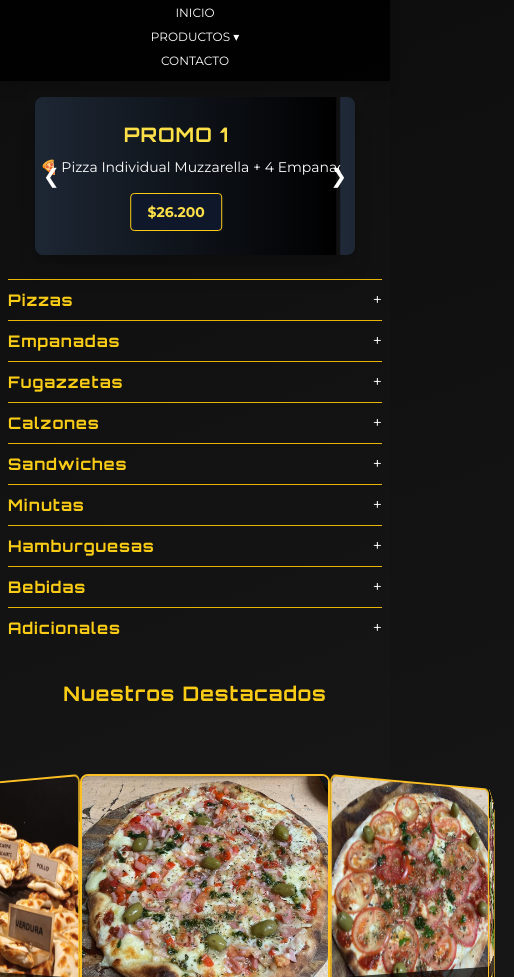
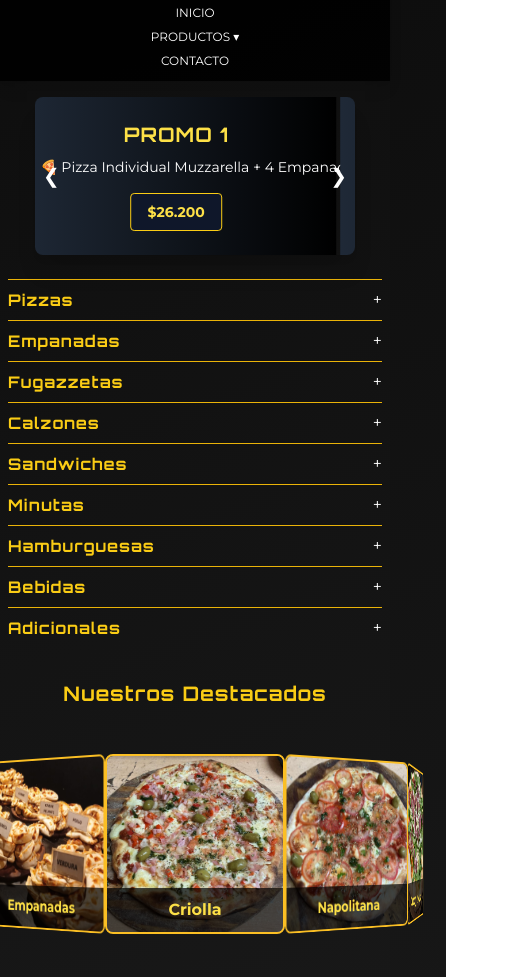
Before and after one commit to cuellogabriel/ElConde, a plain HTML site: page index.html in a window 390 px wide. Shown: the part 119-1096 px from the top of the page, 514 px wide, since content can reach past the window. Drawn offline with nearby package versions, Linux system fonts and the light colour scheme.

Commit message:
responsive initial

```diff
--- a/script.js
+++ b/script.js
@@ -286,7 +286,8 @@
         if (cellCount === 0) return;
 
         const theta = 360 / cellCount;
-        const radius = Math.round((250 / 2) / Math.tan(Math.PI / cellCount));
+        const cellWidth = carousel.offsetWidth;
+        const radius = Math.round((cellWidth / 2) / Math.tan(Math.PI / cellCount));
 
         cells.forEach((cell, i) => {
           const cellAngle = theta * i;
--- a/styles.css
+++ b/styles.css
@@ -25,13 +25,13 @@
 
     .scene {
       width: 100%;
-      padding: 40px 0;
+      padding: 30px 0;
       perspective: 1000px;
     }
 
     .carousel {
-      width: 250px;
-      height: 250px;
+      width: 180px;
+      height: 180px;
       position: relative;
       margin: 0 auto;
       transform-style: preserve-3d;
@@ -40,10 +40,10 @@
 
     .carousel-cell {
       position: absolute;
-      width: 250px;
-      height: 250px;
-      left: 10px;
-      top: 10px;
+      width: 100%;
+      height: 100%;
+      left: 0;
+      top: 0;
       border: 2px solid #fbbF24;
       border-radius: 8px;
       overflow: hidden;
@@ -72,3 +72,10 @@
       text-align: center;
       font-weight: bold;
     }
+
+    @media (min-width: 768px) {
+      .carousel {
+        width: 250px;
+        height: 250px;
+      }
+    }
```
